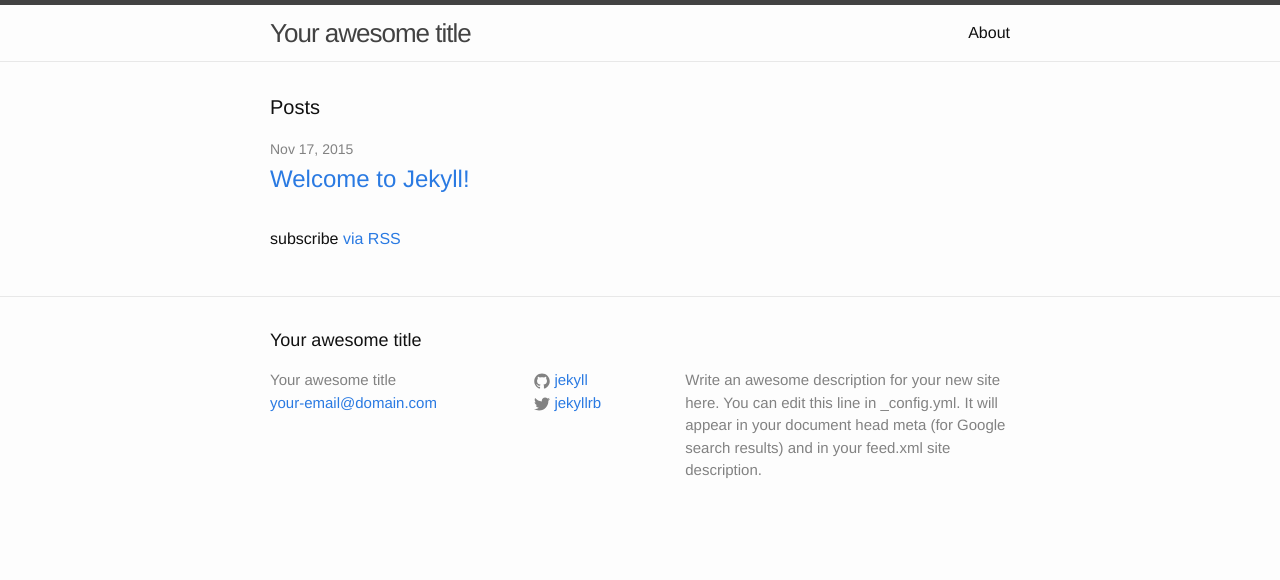
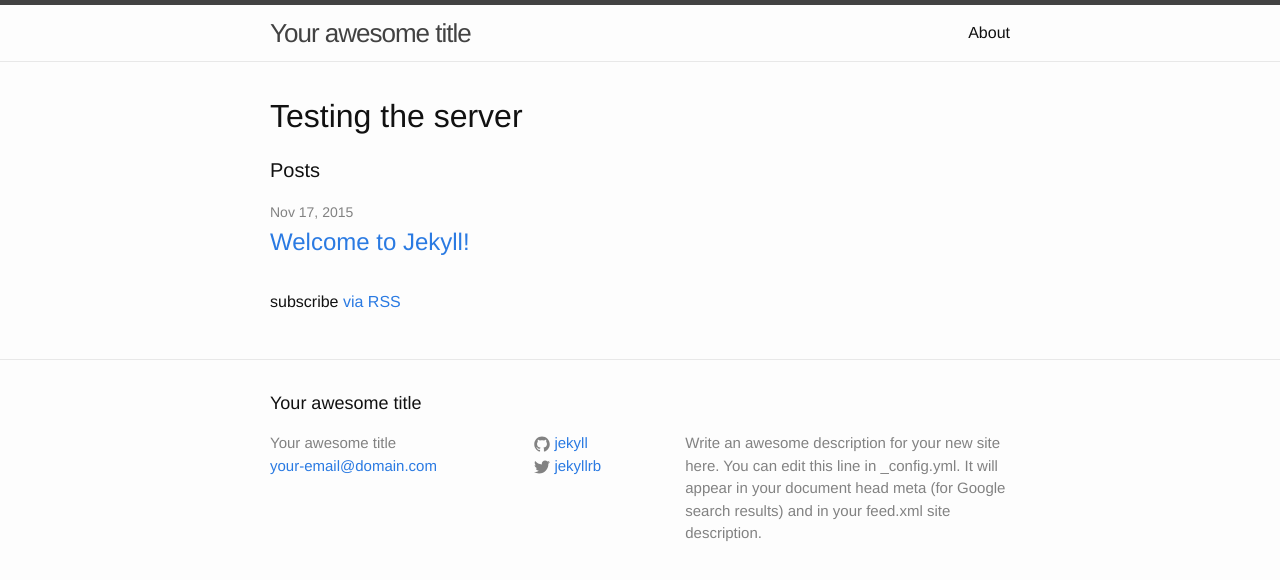
Before and after one commit to josenberg/josenberg_jekyll, a Jekyll site: the page built from index.html, in a window 1280 px wide. Shown: the top 580 px of the page. Built offline with Jekyll 4.4.1, drawn with Linux system fonts in a browser that asks for light colours.

Commit message:
testing the server

```diff
--- a/index.html
+++ b/index.html
@@ -1,6 +1,7 @@
 ---
 layout: default
 ---
+<h1> Testing the server</h1>
 
 <div class="home">
 
```
